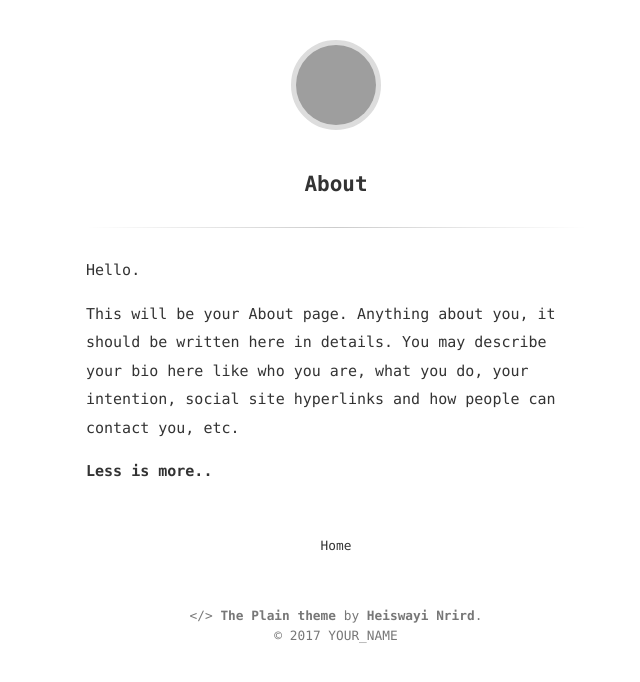
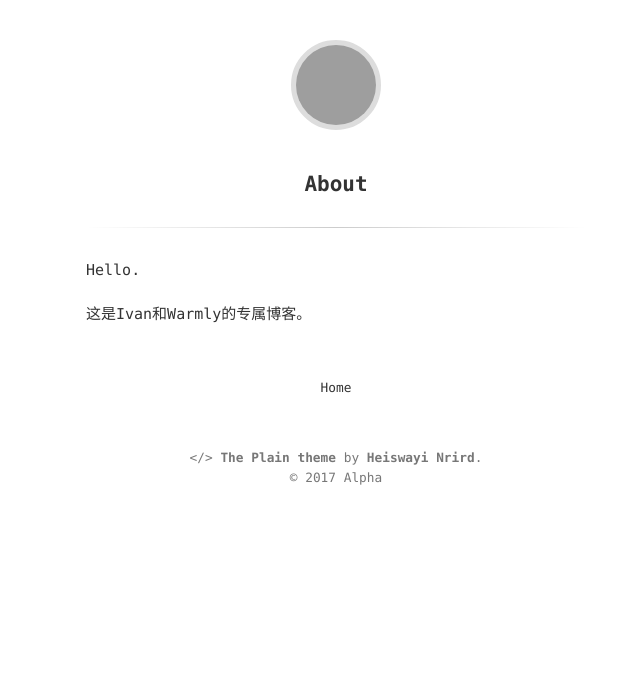
Before and after one commit to wxtzx/wxtzx.github.io, a Jekyll site: the page built from about.md, in a window 1280 px wide. Shown: the top 682 px of the page, without its empty margins (304-944 px from the left). Built offline with Jekyll 4.4.1, drawn with Linux system fonts in a browser that asks for light colours; grey boxes are pictures that could not be loaded.

Commit message:
change config

```diff
--- a/_config.yml
+++ b/_config.yml
@@ -1,15 +1,15 @@
 # Site Info
-title:              "The Plain"
-description:        "The Plain is a minimalist Jekyll theme, that's it. Can't say anymore..."
+title:              "咦嘻嘻~"
+description:        "喜欢看你紧紧皱眉，叫我胆小鬼"
 google_verify:      epFgX0s_0RM3CdjwFcsewfXzPov2g8s9ZBOLyaIUH-o # Put your Google Verification here
 google_analytics:   UA-XXXXXXX-X # Put your Google Analytics code
 
 # Author Info
-author_name:        "YOUR_NAME" # Your name here
-author_email:       hnrird@gmail.com # Your email here
-author_gravatar:    2b38b1b0e7e08b69379bd61582adf0c8 # Your Gravatar md5 hash here for logo
-twitter_username:   HeiswayiNrird # Your Twitter username here
-github_username:    heiswayi # Your GitHub username here
+author_name:        "Alpha" # Your name here
+author_email:       alpha921102@gmail.com # Your email here
+author_gravatar:      # Your Gravatar md5 hash here for logo
+twitter_username:     # Your Twitter username here
+github_username:    wxtzx # Your GitHub username here
 
 # Site Settings
 baseurl:            "" # Base URL must end WITHOUT a slash, default: ""
--- a/_includes/footer.html
+++ b/_includes/footer.html
@@ -1,4 +1,4 @@
 <div class="footer">
-  <span class="block">&lt;/&gt; <a href="http://github.com/heiswayi/the-plain" title="a minimalist Jekyll theme for personal blog">The Plain theme</a> by <a href="http://heiswayi.github.io">Heiswayi Nrird</a>.</span>
+  <span class="block">&lt;/&gt; <a href="http://github.com/wxtzx" title="a minimalist Jekyll theme for Ivan and Warmly blog">The Plain theme</a> by <a href="http://930114.xyz">Heiswayi Nrird</a>.</span>
   <span class="block">&copy; {{ site.time | date: '%Y' }} {{ site.author_name }}</span>
 </div>
--- a/about.md
+++ b/about.md
@@ -5,6 +5,4 @@ title: About
 
 Hello.
 
-This will be your About page. Anything about you, it should be written here in details. You may describe your bio here like who you are, what you do, your intention, social site hyperlinks and how people can contact you, etc.
-
-**Less is more..**
+这是Ivan和Warmly的专属博客。
```
